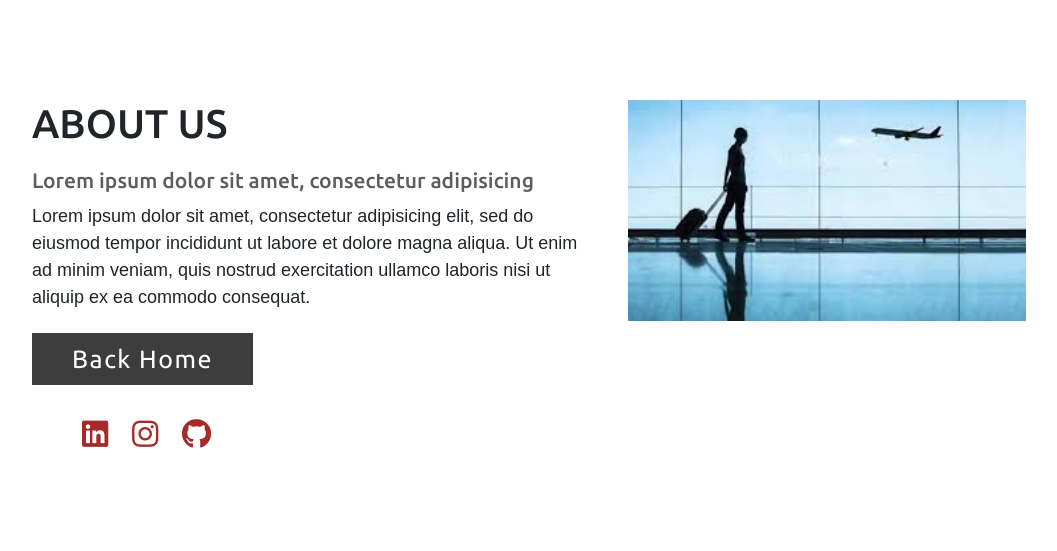
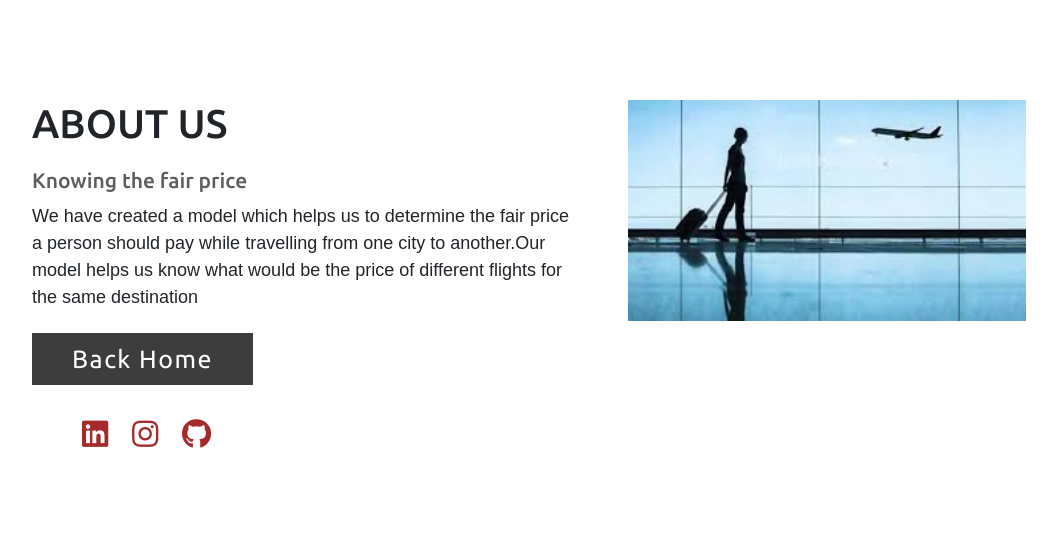
Before and after one commit to 11manav/FlightFarePrediction, a Flask app: page /about in a window 1280 px wide. Shown: the part 108-659 px from the top of the page, without its empty margins (111-1168 px from the left). Run offline with Flask 2, Linux system fonts and the light colour scheme; parts of the project's set-up code (start-up, migrations or seed data) failed here and were passed over; some libraries are stand-ins or nearby versions.

Commit message:
Release 0.0.1 Working model of FlightFareprediction

```diff
--- a/FlightFareprediction/templates/about.html
+++ b/FlightFareprediction/templates/about.html
@@ -28,11 +28,8 @@
 					<h1>About Us</h1>
 				</div>
 				<div class="content">
-					<h3>Lorem ipsum dolor sit amet, consectetur adipisicing</h3>
-					<p>Lorem ipsum dolor sit amet, consectetur adipisicing elit, sed do eiusmod
-					tempor incididunt ut labore et dolore magna aliqua. Ut enim ad minim veniam,
-					quis nostrud exercitation ullamco laboris nisi ut aliquip ex ea commodo
-					consequat.</p>
+					<h3>Knowing the fair price</h3>
+					<p>We have created a model which helps us to determine the fair price a person should pay while travelling from one city to another.Our model helps us know what would be the price of different flights for the same destination</p>
 					<div class="button">
 						<a href="/">Back Home</a>
 					</div>
```
